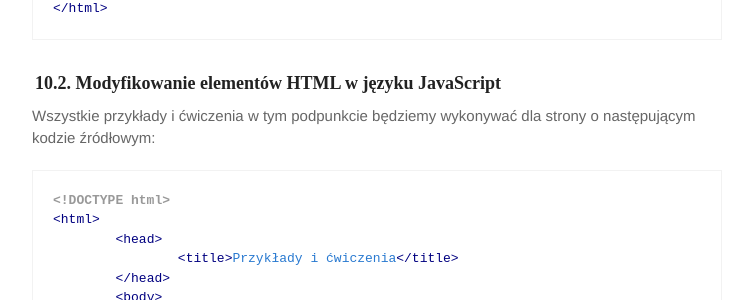
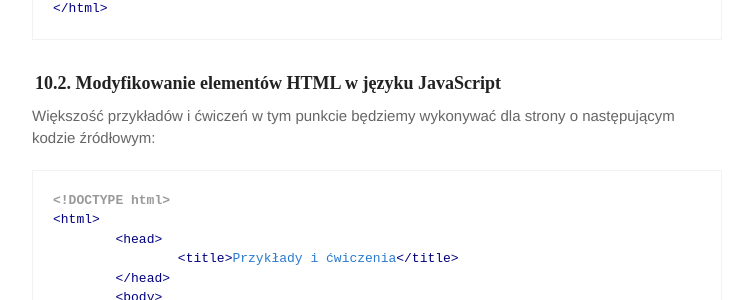
Before and after one commit to marcin-szczepanski/TWE, a Jekyll site: the page built from zajecia/1B/zaj05.md, in a window 1280 px wide and 900 px high, scrolled down 512 px. Shown: the part 153-453 px from the top of the window, without its empty margins (263-1016 px from the left). Built offline with Jekyll 4.4.1, drawn with Linux system fonts in a browser that asks for light colours; some web fonts are replaced.

Commit message:
add zaj05

````diff
--- a/zajecia/1B/zaj05.md
+++ b/zajecia/1B/zaj05.md
@@ -31,7 +31,7 @@ layout: default
 
 ### 10.2. Modyfikowanie elementów HTML w języku JavaScript
 
-Wszystkie przykłady i ćwiczenia w tym podpunkcie będziemy wykonywać dla strony o następującym kodzie źródłowym:
+Większość przykładów i ćwiczeń w tym punkcie będziemy wykonywać dla strony o następującym kodzie źródłowym:
 
 ```html
 <!DOCTYPE html>
````
